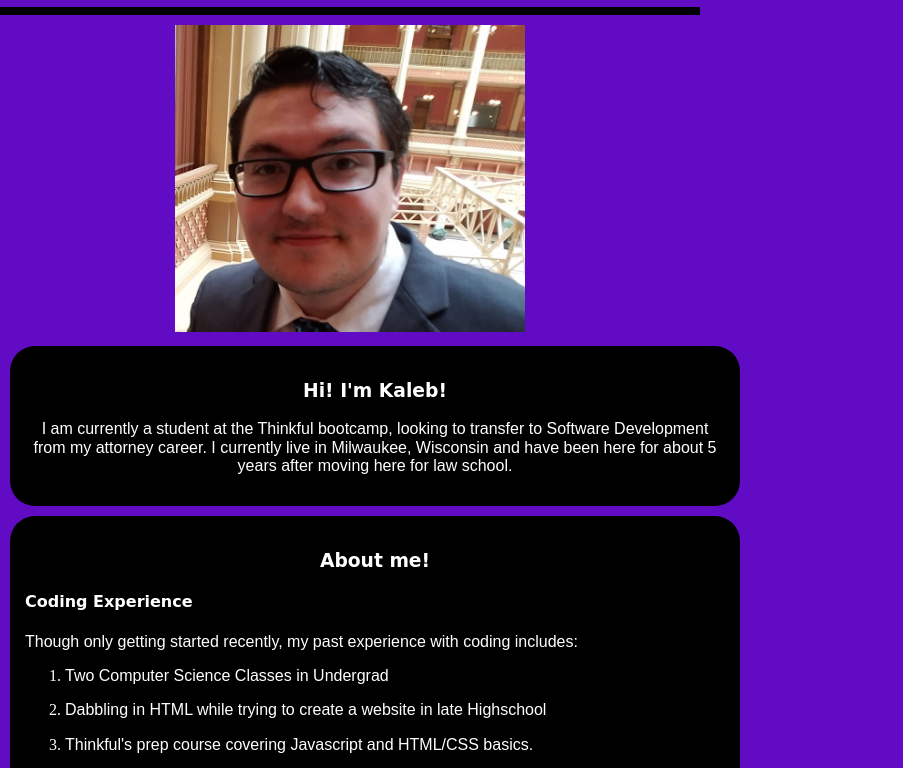
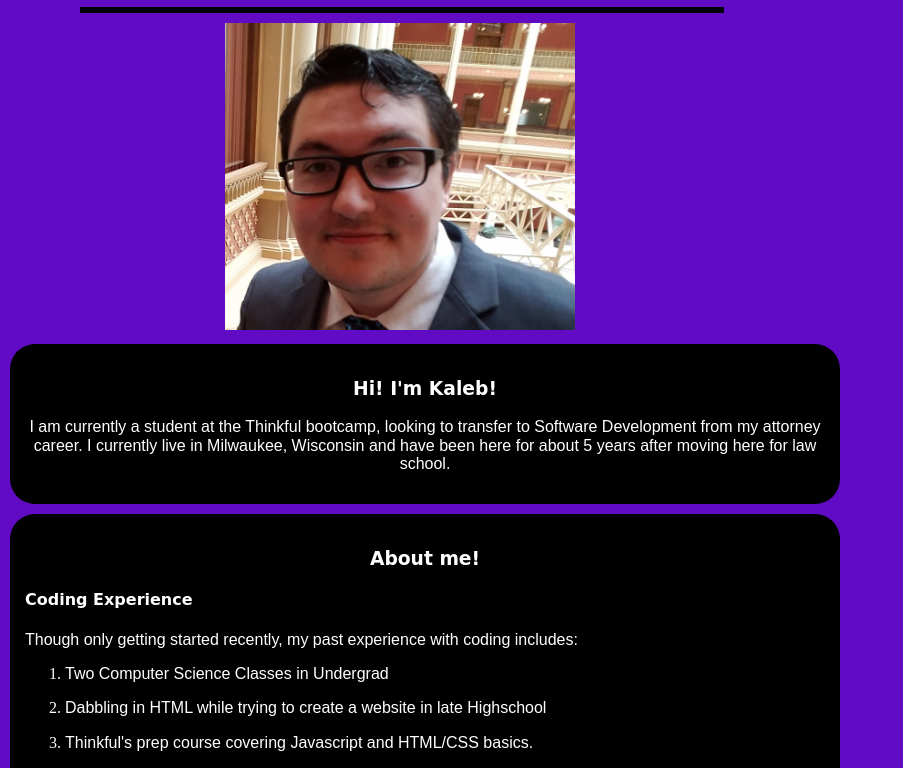
Before and after one commit to ZetaEcho2Lima/IntroWebsite, a plain HTML site: page index.html in a window 1280 px wide. Shown: the part 170-938 px from the top of the page, without its empty margins (0-903 px from the left). Drawn offline with nearby package versions, Linux system fonts and the light colour scheme; a script that the page names is missing.

Commit message:
Additionally updates to work with changes to the index.

```diff
--- a/style.css
+++ b/style.css
@@ -45,13 +45,14 @@ p {
   color: white;
   font-family: Arial, Helvetica, sans-serif;
 }
-/* Creating the style of the horizontal seperation to create a defined black line to set things off*/
+/* Creating the style of the horizontal seperation to create a defined black line to set things off. I was experimenting with trying to get this to align to the center within the contect of the wrapping. It took some time, but it is centered perfectly by way of percentages for margins. Now, it will be 10% away from the edges within the wrapped amount called later - 800*/
 hr {
-  height: 4px;
+  height: 2px;
+  width: 80%;
+  margin-left: 10% !important;
+  margin-right: 10% !important;
   background-color: black;
   border: 2px solid black;
-  margin-top: 10px;
-  margin-bottom: 10px;
 }
 /*these two functions are the core of creating the black background boxes. .box initialized the black background while .round rounds off the edges.*/
 .box {
@@ -91,5 +92,5 @@ a:visited {
 
 /*Wrapping things around to 700, which is half the img width Looks good here.*/
 .wrapper {
-  width: 700px;
+  width: 800px;
 }
```
